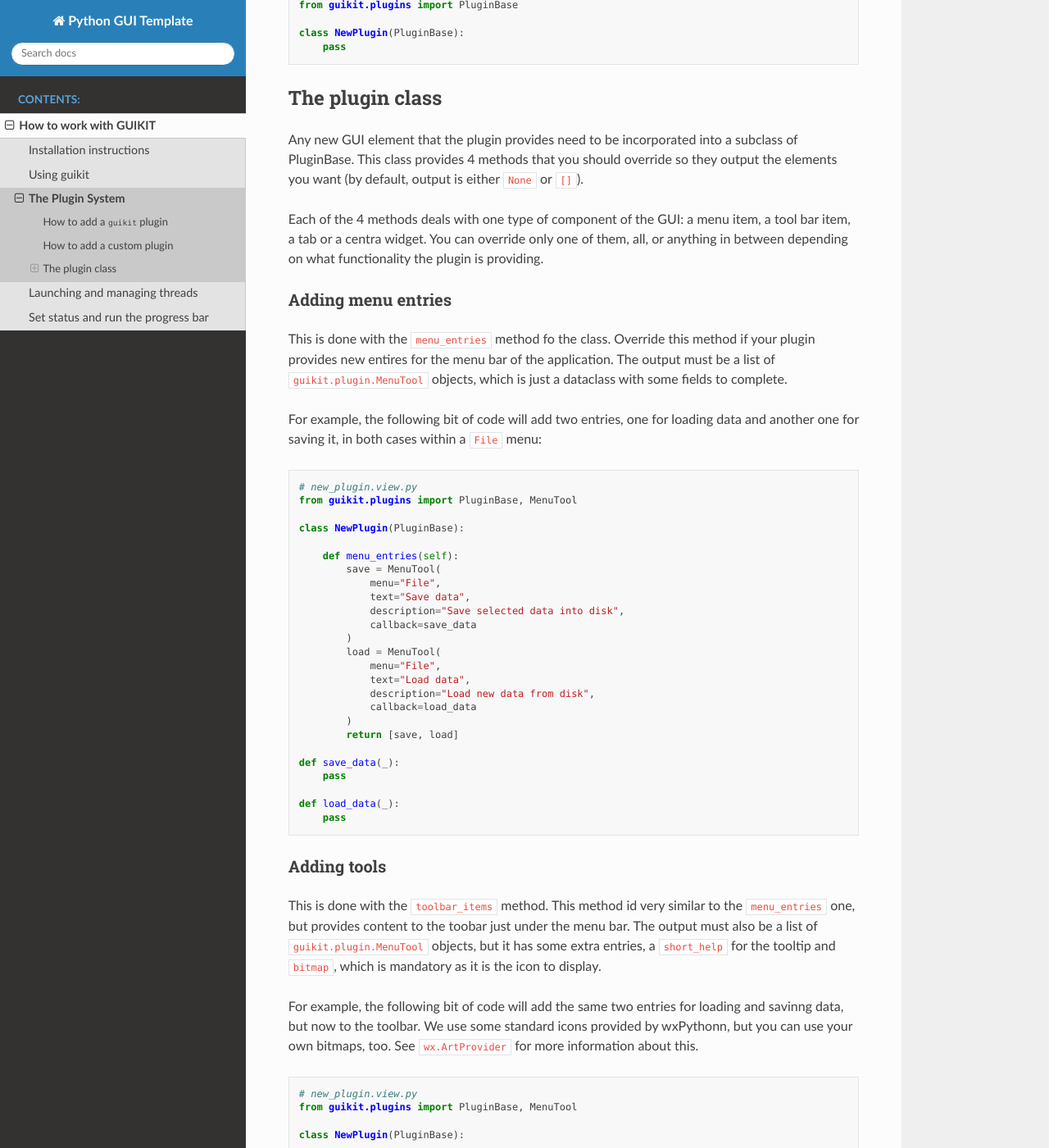
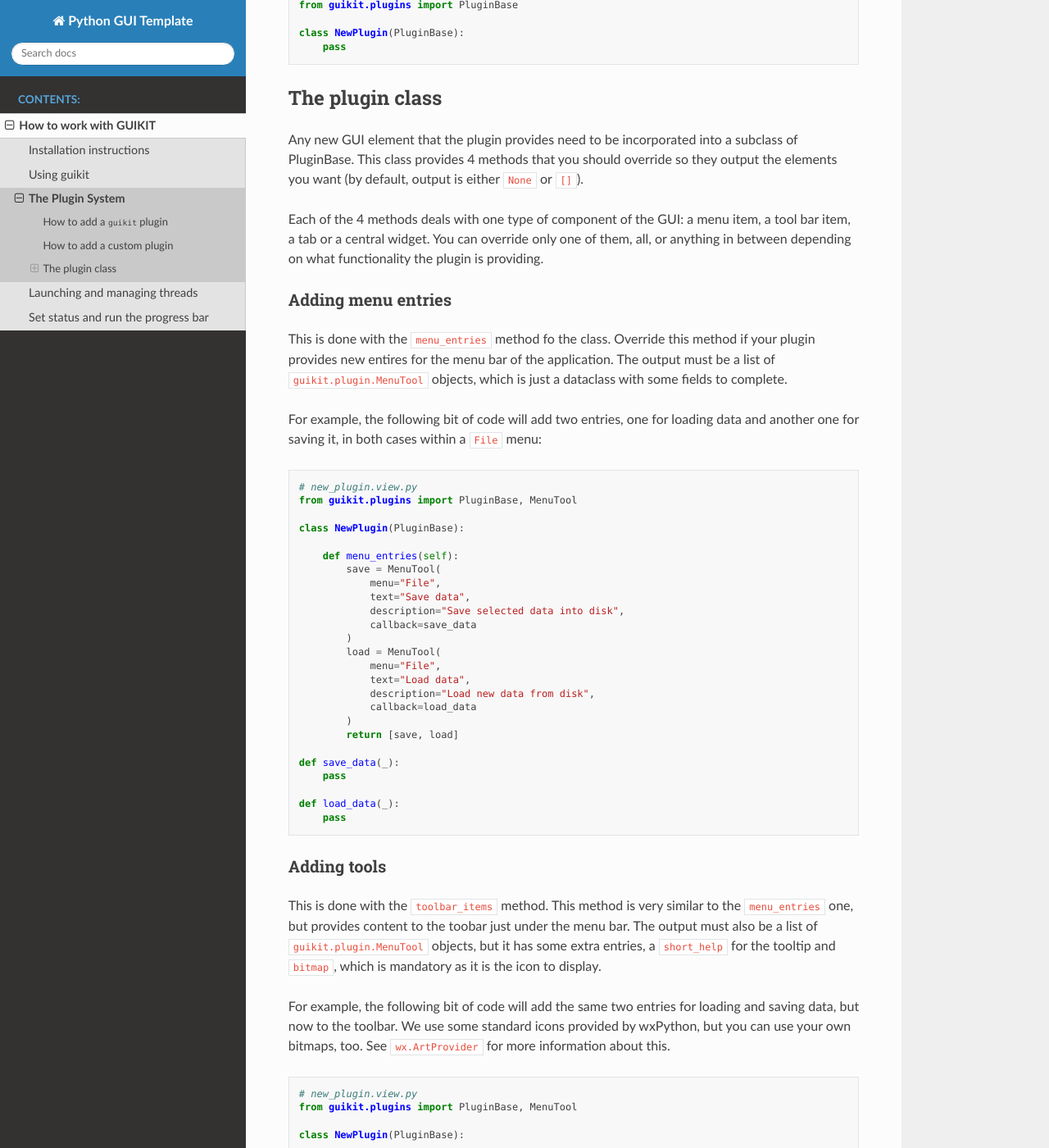
Before and after one commit to ImperialCollegeLondon/guikit, a Sphinx documentation site: the page built from docs/howtos/add_plugin.md, in a window 1280 px wide and 1400 px high, scrolled down 1834 px. Shown: the whole window at 82% size. Built offline with Sphinx 7.4.7 and the Read the Docs theme 2.0.0, drawn with Linux system fonts in a browser that asks for light colours; pages that are not in the unit, such as notebooks, are missing from menus; some of the changed text lies outside the part shown.

Commit message:
Fix typos in add_plugin.md

```diff
--- a/docs/howtos/add_plugin.md
+++ b/docs/howtos/add_plugin.md
@@ -98,7 +98,7 @@ PluginBase. This class provides 4 methods that you should override so they outpu
 elements you want (by default, output is either `None` or `[]`).
 
 Each of the 4 methods deals with one type of component of the GUI: a menu item, a tool
-bar item, a tab or a centra widget. You can override only one of them, all, or anything
+bar item, a tab or a central widget. You can override only one of them, all, or anything
 in between depending on what functionality the plugin is providing.
 
 ### Adding menu entries
@@ -141,14 +141,14 @@ def load_data(_):
 
 ### Adding tools
 
-This is done with the `toolbar_items` method. This method id very similar to the
+This is done with the `toolbar_items` method. This method is very similar to the
 `menu_entries` one, but provides content to the toobar just under the menu bar. The
 output must also be a list of `guikit.plugin.MenuTool` objects, but it has some extra
 entries, a `short_help` for the tooltip and `bitmap`, which is mandatory as it is the
 icon to display.
 
 For example, the following bit of code will add the same two entries for loading and
-savinng data, but now to the toolbar. We use some standard icons provided by wxPythonn,
+saving data, but now to the toolbar. We use some standard icons provided by wxPython,
 but you can use your own bitmaps, too. See
 [`wx.ArtProvider`](https://wxpython.org/Phoenix/docs/html/wx.ArtProvider.html) for more
 information about this.
```
Also changed, not shown: other parts of docs/howtos/add_plugin.md (+6 -6 lines).
